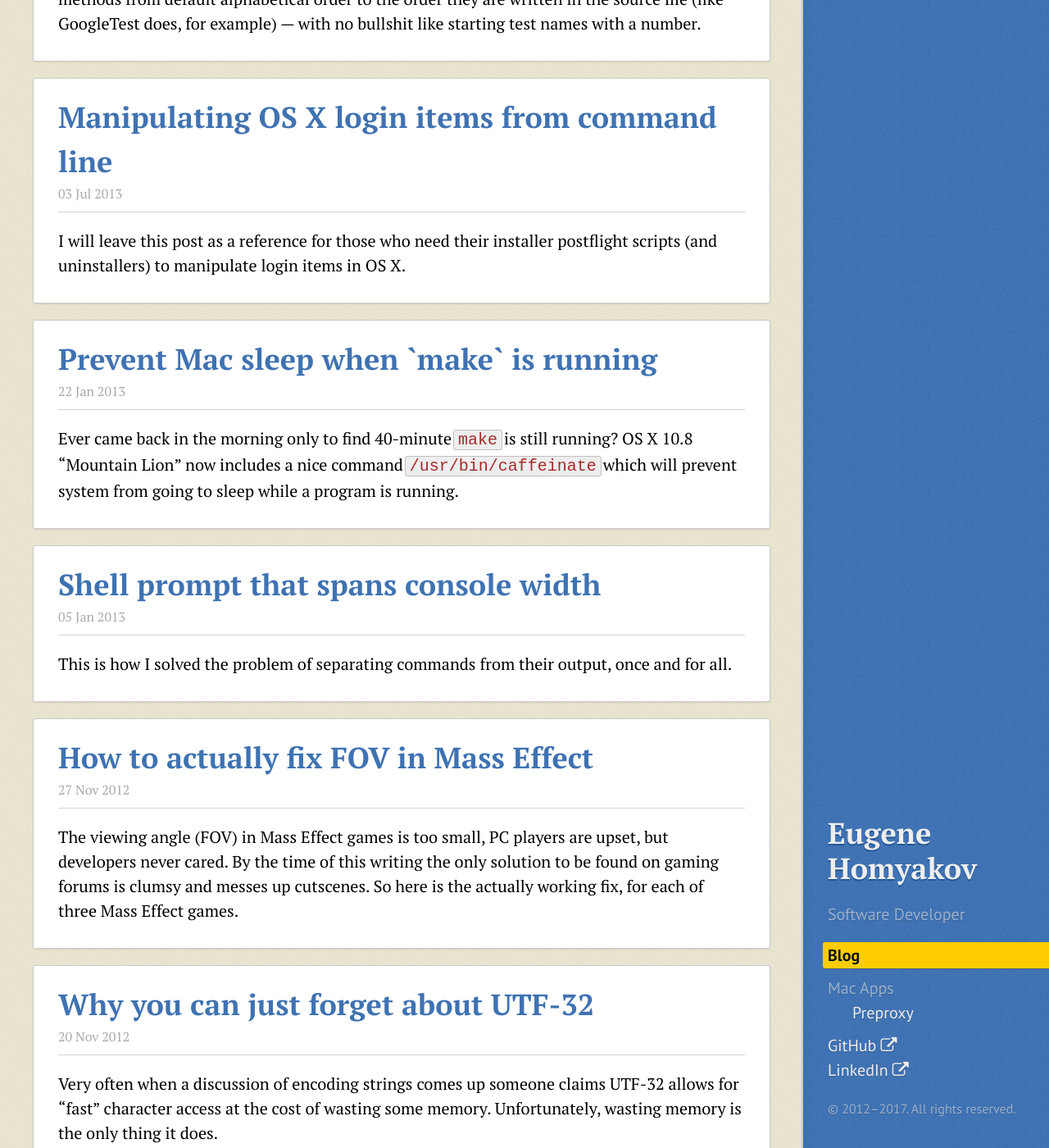
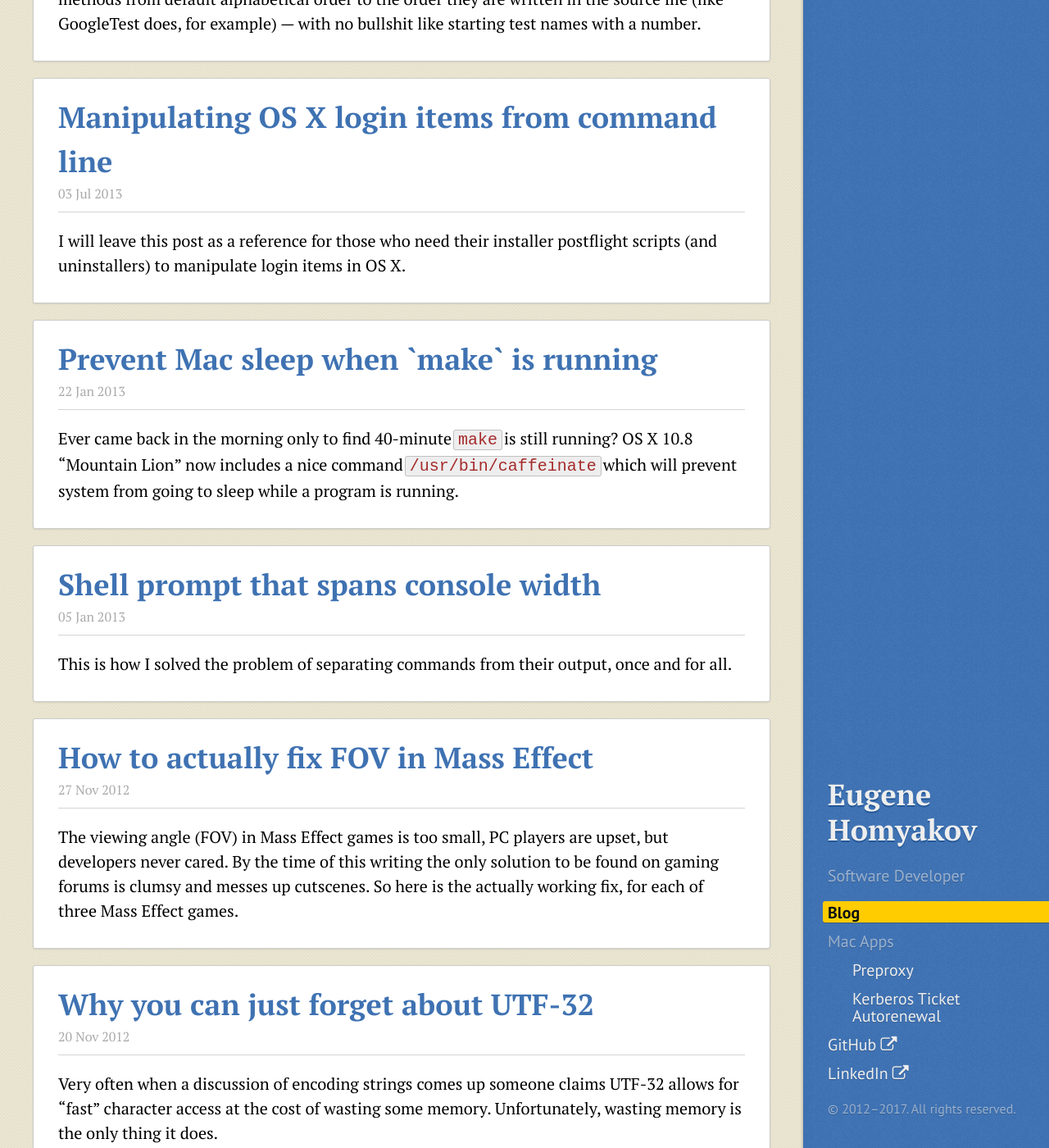
Before and after one commit to hamstergene/hamstergene.github.io, a Jekyll site: the page built from index.html, in a window 1280 px wide and 1400 px high, scrolled down 196 px. Shown: the whole window at 82% size. Built offline with Jekyll 4.4.1, drawn with Linux system fonts in a browser that asks for light colours; nearby versions of some CDN libraries; the list of posts is cut into pages by our own code.

Commit message:
ticket renewer menu link

```diff
--- a/_data/menu.yml
+++ b/_data/menu.yml
@@ -5,6 +5,8 @@
   menu:
     - title: Preproxy
       url: /macapps/preproxy/
+    - title: Kerberos Ticket Autorenewal
+      url: /macapps/ticket-renewer/
 
 - title: GitHub
   url: https://github.com/hamstergene
--- a/public/css/hamstergene.scss
+++ b/public/css/hamstergene.scss
@@ -225,6 +225,9 @@ code.highlighter-rouge {
     }
     li {
         list-style: none;
+        line-height: 105%;
+        margin-top: 0.7em;
+        margin-bottom: 0.7em;
     }
     .fa {
         margin-left: 0.25em;
@@ -236,8 +239,8 @@ code.highlighter-rouge {
         a {
             display: inline-block;
             width: 110%;
-            padding: 0.03em 0.3em;
-            margin: -0.04em -0.3em;
+            padding: 0.18em 1em 0.06em 0.3em;
+            margin: -0.19em -0.3em -0.07em -0.3em;
             border-radius: 3px;
             background-color: #ffcc00;
             box-shadow: 0px 1px 0px 0px rgba(#444, 0.5);
```
